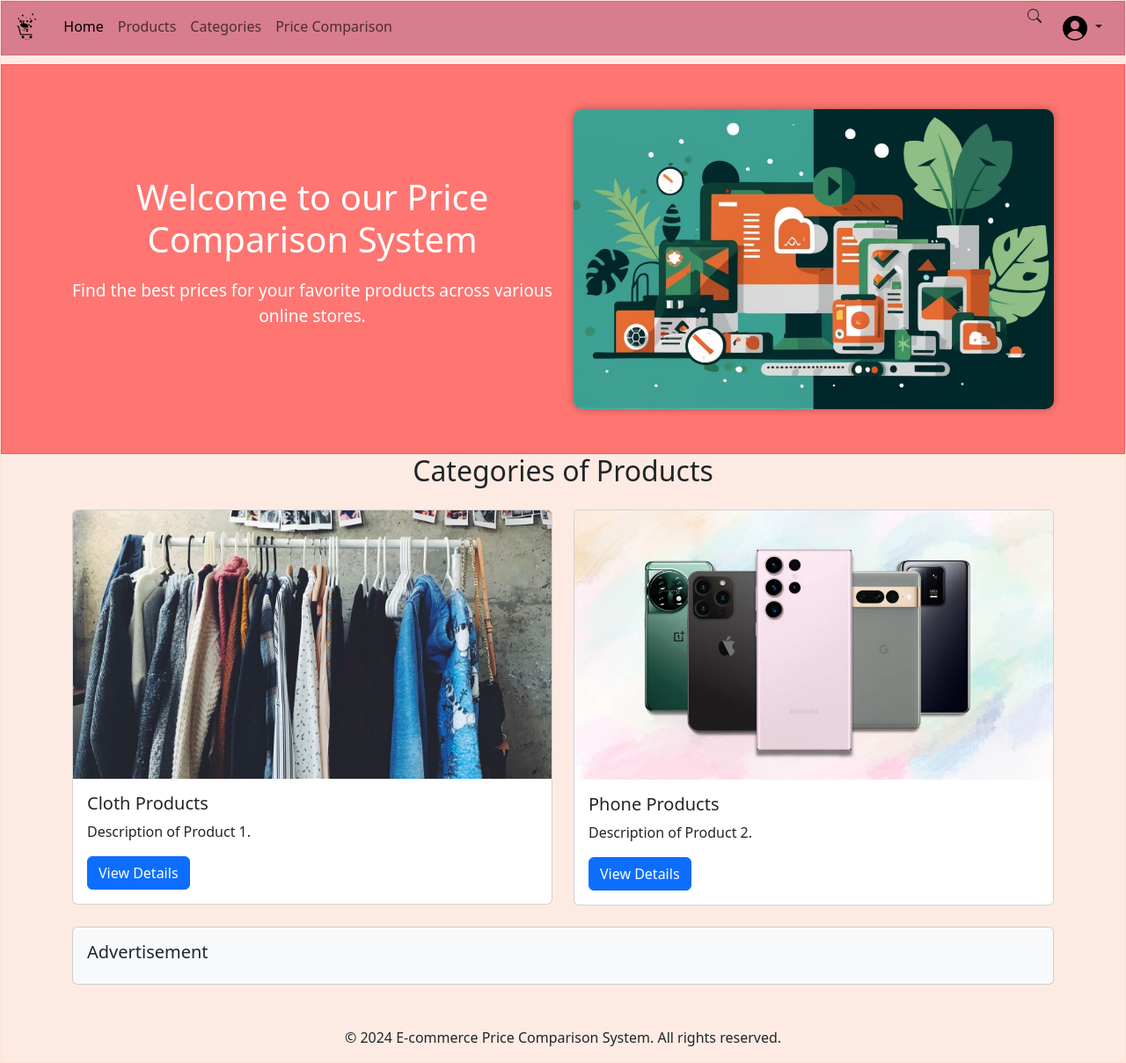
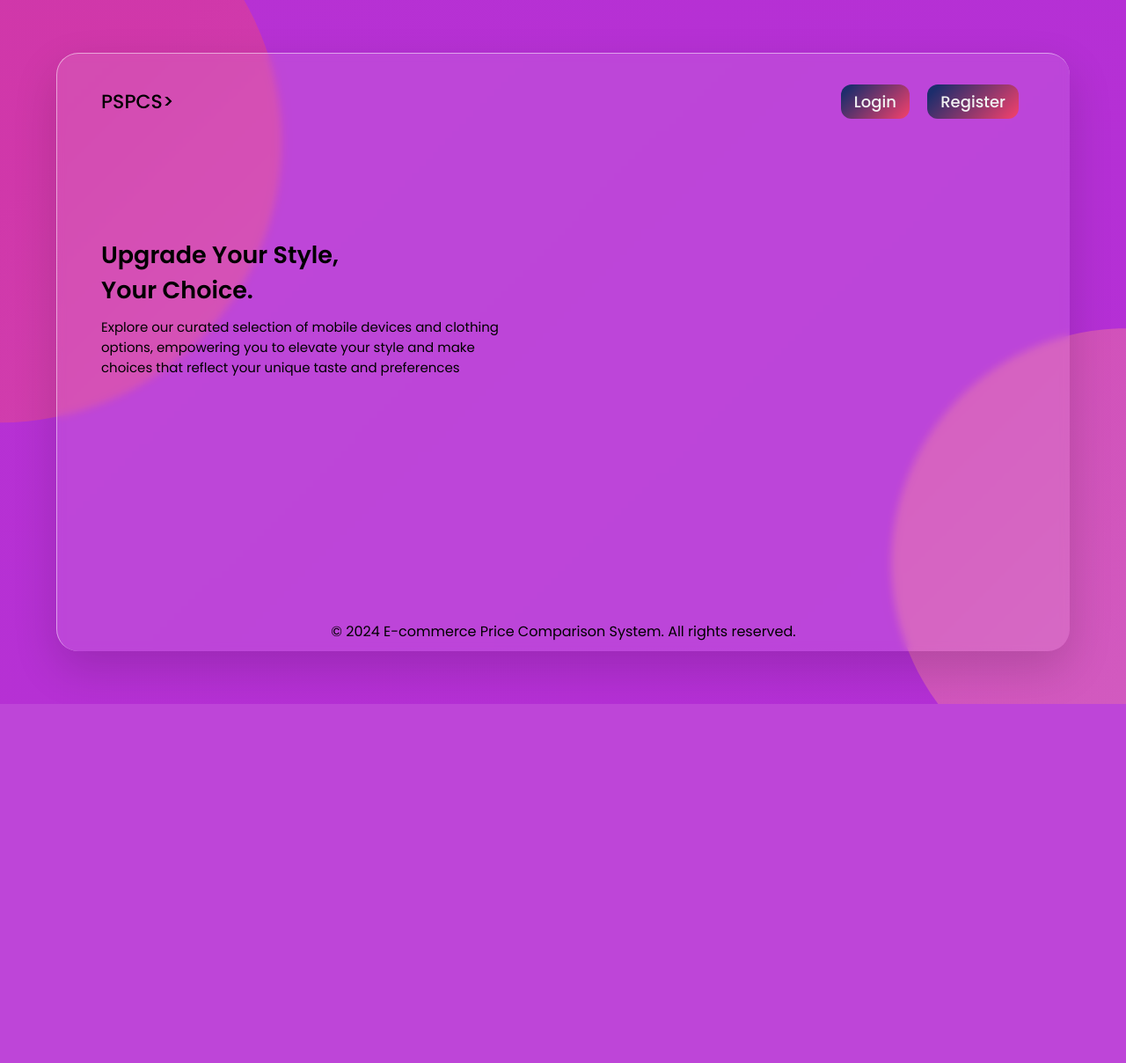
Before and after one commit to RamaTeja99/EcommercePSPCS, a Django app: page / in a window 1280 px wide. Shown: the whole page at 88% size. After the commit the page ends 800 px from the top, so only its background shows below. Run offline with Django 5.2, Linux system fonts and the light colour scheme.

Commit message:
Added Homepage

```diff
--- a/PSPCSProject/PSPCS/Core/urls.py
+++ b/PSPCSProject/PSPCS/Core/urls.py
@@ -5,7 +5,7 @@ from django.contrib.auth.views import LoginView  # Import the correct LoginView
 
 urlpatterns = [
     path('', homepage, name='homepage'),
-    path('dashboard/', DashBoardView.as_view(), name='dashboard'),
+    path('dashboard/',dashboard,name='dashboard'),
     path('products/', products, name='products'),
     path('categories/', categories, name='categories'),
     path('login/', login, name='login'),
--- a/PSPCSProject/PSPCS/Core/views.py
+++ b/PSPCSProject/PSPCS/Core/views.py
@@ -1,12 +1,10 @@
 from django.contrib import messages
 from django.contrib.auth.decorators import login_required
 from django.contrib.auth.models import User, auth
-from django.views import View
 
 
-class DashBoardView(View):
-    def get(self, request):
-        return render(request, 'dashboard.html')
+def dashboard(request):
+     return render(request, 'dashboard.html')
 
 
 def homepage(request):
--- /dev/null
+++ b/PSPCSProject/PSPCS/static/css/homepage.css
@@ -0,0 +1,130 @@
+@import url('https://fonts.googleapis.com/css2?family=Poppins:wght@200;300;400;500;600;700&display=swap');
+*{
+  margin: 0;
+  padding: 0;
+  box-sizing: border-box;
+  font-family: 'Poppins',sans-serif;
+  transition: all 0.3s ease;
+}
+body{
+  height: 100vh;;
+  width: 100%;
+  display: flex;
+  background-image: linear-gradient( 135deg, #B731D3  10%, #B42FD6 100%);
+}
+::selection{
+  color: #f2f2f2;
+  background: #f86d8d;
+}
+body::before,
+body::after{
+  content: '';
+  position: absolute;
+  left: 0;
+  top: 0;
+  height: 100%;
+  width: 100%;
+}
+body::before{
+  clip-path: circle(30% at left 20%);
+  opacity: 0.4;
+  background-image: linear-gradient( 135deg, #F6416C 10%, #ff9a9e 100%);
+}
+body::after{
+  opacity: 0.4;
+  clip-path: circle(25% at right 80%);
+  background-image: linear-gradient( 135deg, #F6416C 10%, #ff9a9e 100%);
+}
+header{
+  height: 85vh;
+  width: 90%;
+  background: rgba(255, 255, 255, 0.1);
+  box-shadow: 0 20px 50px rgba(0, 0, 0, 0.15);
+  border-top: 1px solid rgba(255, 255, 255, 0.5);
+  border-left: 1px solid rgba(255, 255, 255, 0.5);
+  backdrop-filter: blur(5px);
+  z-index: 12;
+  border-radius: 25px;
+  margin: auto;
+  position: relative;
+}
+header .navbar{
+  margin: auto;
+  width: 100%;
+  padding: 35px 50px;
+  border-radius: 25px;
+  display: flex;
+  justify-content: space-between;
+  align-items: center;
+}
+.navbar .logo a{
+  text-decoration: none;
+  font-size: 22px;
+  color: #000;
+  font-weight: 500;
+}
+.navbar .buttons input{
+  outline: none;
+  color: #f2f2f2;
+  font-size: 18px;
+  font-weight: 500;
+  border-radius: 12px;
+  padding: 6px 15px;
+  border: none;
+  margin: 0 8px;
+  cursor: pointer;
+  transition: all 0.3s ease;
+  background-image: linear-gradient( 135deg, #1d2d6c  10%, #F6416C 100%);
+}
+.navbar .buttons input:hover{
+  transform: scale(0.97);
+}
+ header .text-content{
+   width: 40%;
+   margin: 100px 0 0 50px ;
+ }
+.text-content h2{
+  font-size: 27px;
+  font-weight: 600;
+}
+.text-content p{
+  font-size: 15px;
+  margin-top: 10px;
+}
+
+@media (max-width:850px) {
+  header .navbar{
+    flex-direction: column;
+    align-items: center;
+    justify-content: center;
+    padding: 15px 5px;
+  }
+  .navbar .menu {
+    margin: 10px 0 20px 0;
+  }
+  header .text-content{
+    margin: 30px 0 0 20px ;
+    width: 70%;
+  }
+  header .text-content h2{
+    font-size: 20px;
+  }
+}
+@media (max-width:410px) {
+  header{
+    height: 100vh;
+    width: 100%;
+    border-radius: 0px;
+  }
+  header .navbar{
+    padding: 15px 10px;
+}
+}
+.footer {
+    position: fixed;
+    left: 0;
+    bottom: 0;
+    width: 100%;
+    text-align: center;
+    padding: 10px 0;
+}
--- a/PSPCSProject/PSPCS/templates/homepage.html
+++ b/PSPCSProject/PSPCS/templates/homepage.html
@@ -1,77 +1,29 @@
-{% extends 'navbar.html' %}
 {% load static %}
-{% block title %}E-commerce Price Comparison{% endblock %}
-
-{% block body %}
-<link rel="stylesheet" href="{% static 'css/dashboard.css' %}">
-<section class="hero">
-  <div class="container">
-    <div class="row align-items-center">
-      <div class="col-lg-6">
-        <h1>Welcome to our Price Comparison System</h1>
-        <p>Find the best prices for your favorite products across various online stores.</p>
+<html lang="en" dir="ltr">
+  <head>
+    <meta charset="UTF-8">
+    <title>PSPCS Homepage</title>
+    <link rel="stylesheet" href="{% static 'css/homepage.css' %}">
+    <link rel="stylesheet" href="https://cdnjs.cloudflare.com/ajax/libs/font-awesome/5.15.2/css/all.min.css"/>
+     <meta name="viewport" content="width=device-width, initial-scale=1.0">
+   </head>
+<body>
+  <header>
+    <nav class="navbar">
+      <div class="logo"><a href="#">PSPCS></a></div>
+      <div class="buttons">
+        <a  href="{% url 'login' %}"><input type="button" value="Login" ></a>
+        <a  href="{% url 'register' %}"><input type="button" value="Register"></a>
       </div>
-      <div class="col-lg-6">
-        <img src="{% static 'images/hero.png' %}" alt="Hero Image" class="img-fluid">
-      </div>
+    </nav>
+    <div class="text-content">
+      <h2>Upgrade Your Style,<br> Your Choice.</h2>
+      <p>Explore our curated selection of mobile devices and clothing options, empowering you to elevate your style and make choices that reflect your unique taste and preferences</p>
     </div>
-  </div>
-</section>
-
-<!-- Featured Products Section -->
-<section class="featured-products">
-  <div class="container">
-    <h2 class="text-center mb-4">Categories of Products </h2>
-    <!-- Add featured product cards and ad block here -->
-    <div class="row">
-
-      <div class="col-md-6">
-        <!-- Product Card Example 1 (Left) -->
-        <div class="card">
-          <img src="{% static 'images/dress.jpg' %}" class="card-img-top square-img" alt="Clothes Product"style="width: 100%; height: 305px;">
-          <div class="card-body">
-            <h5 class="card-title">Cloth Products</h5>
-            <p class="card-text">Description of Product 1.</p>
-            <a href="#" class="btn btn-primary">View Details</a>
-          </div>
-        </div>
-      </div>
-
-      <div class="col-md-6">
-        <!-- Product Card Example 2 (Right) -->
-        <div class="card">
-          <img src="{% static 'images/phones.png' %}" class="card-img-top square-img" alt="Phone Product">
-          <div class="card-body">
-            <h5 class="card-title">Phone Products</h5>
-            <p class="card-text">Description of Product 2.</p>
-            <a href="#" class="btn btn-primary">View Details</a>
-          </div>
-        </div>
-      </div>
-
-      <div class="col-md-12 mt-4">
-        <!-- Ad Block at the bottom -->
-        <div class="card ad-block bg-light">
-          <div class="card-body">
-            <h5 class="card-title">Advertisement</h5>
-            <!-- Add ad content or image here -->
-          </div>
-        </div>
-      </div>
-    </div>
-  </div>
-</section>
-
-
-
-
-<!-- Footer Section -->
 <footer class="footer mt-5">
   <div class="container text-center">
     <p>&copy; 2024 E-commerce Price Comparison System. All rights reserved.</p>
   </div>
 </footer>
-
-<!-- Bootstrap JS and Popper.js (if needed) -->
-<script src="https://cdn.jsdelivr.net/npm/bootstrap@5.3.2/dist/js/bootstrap.bundle.min.js"></script>
-{% endblock %}
+</body>
+</html>
```
